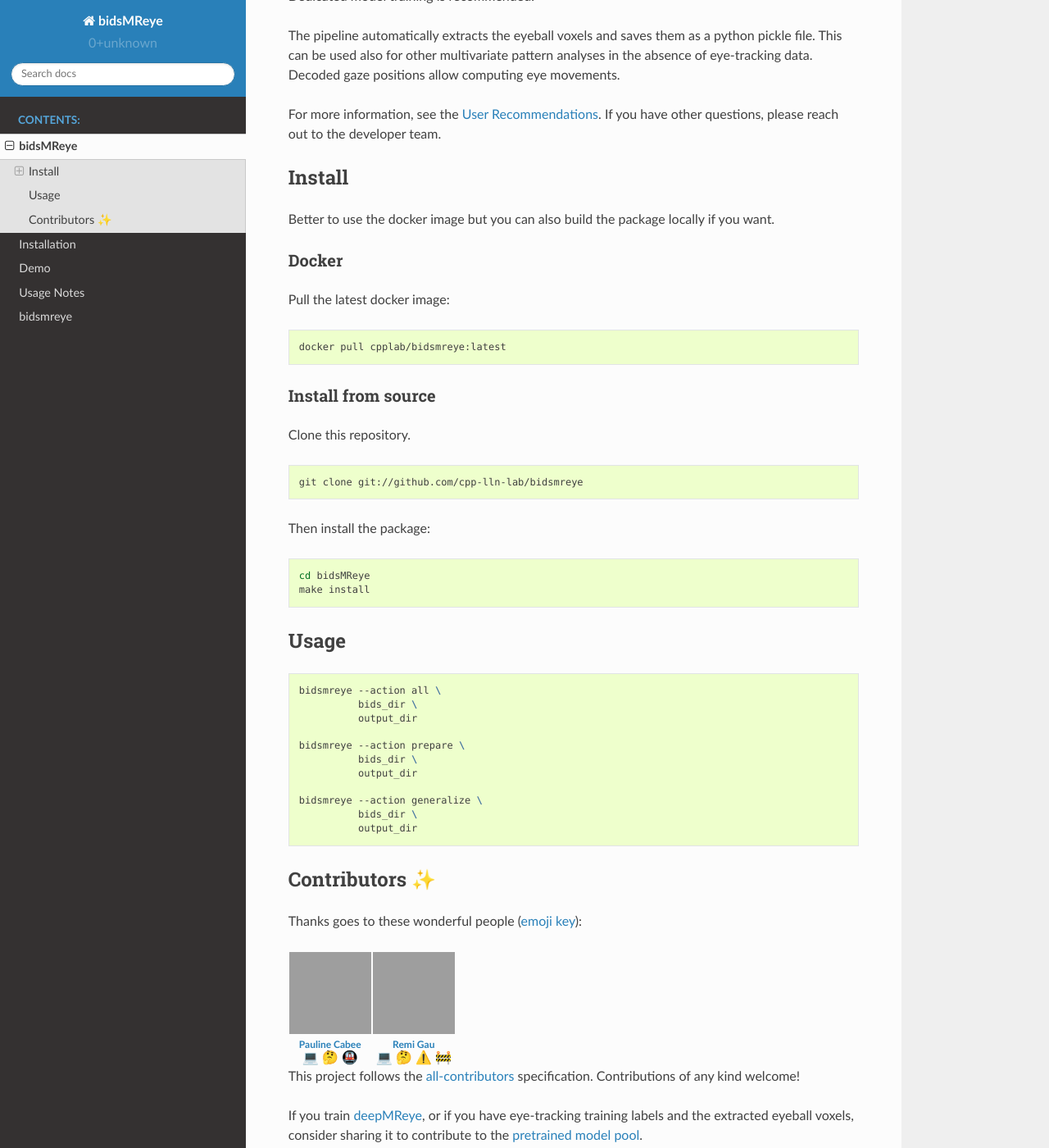
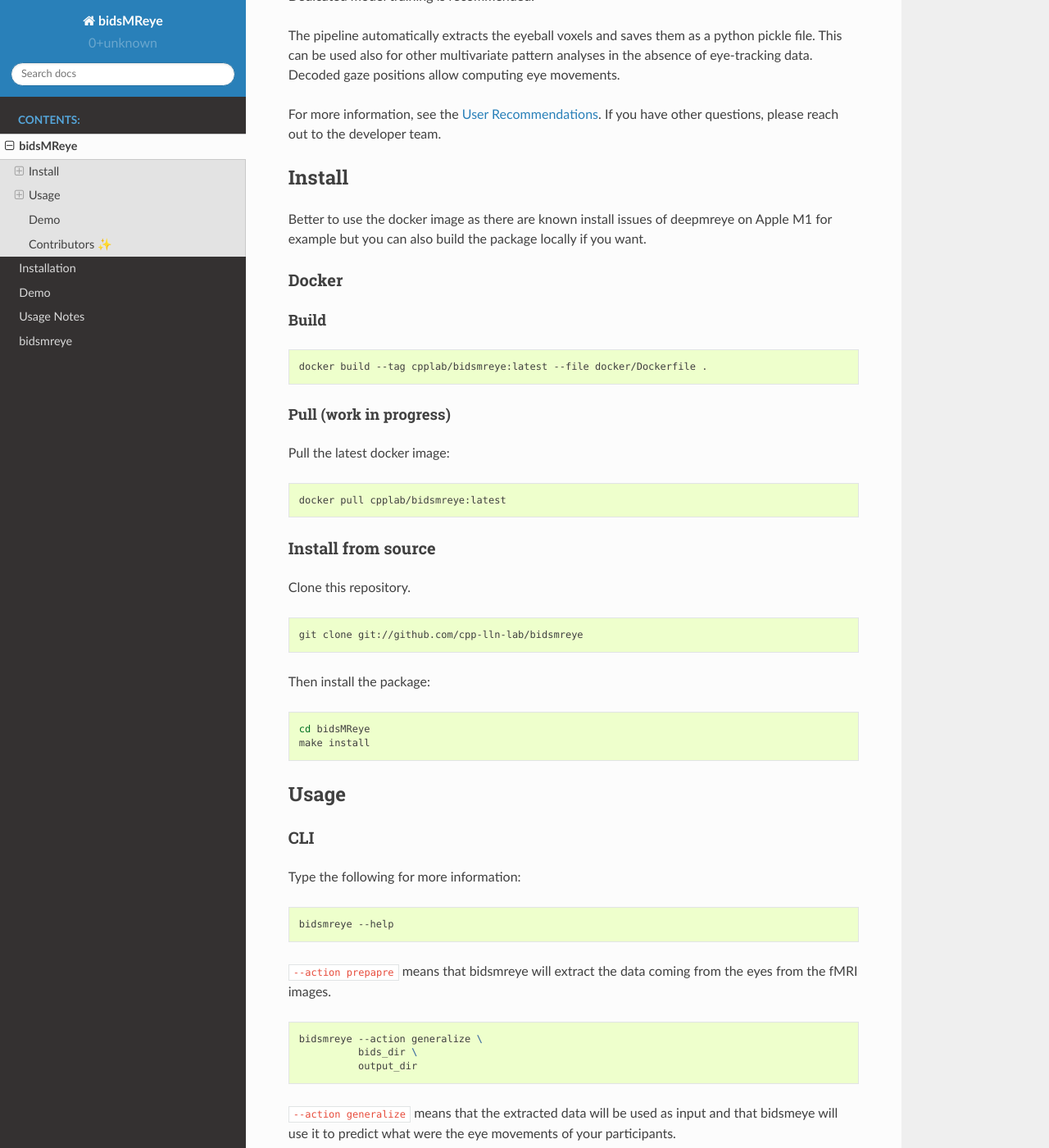
Before and after one commit to cpp-lln-lab/bidsMReye, a Sphinx documentation site: the page built from docs/source/readme.md, in a window 1280 px wide and 1400 px high, scrolled down 416 px, cut to the strip 0-1400 px from the top of the window. Shown: the whole strip at 82% size. Built offline with Sphinx 7.4.7 and the Read the Docs theme 2.0.0, drawn with Linux system fonts in a browser that asks for light colours; some of the changed text lies outside the part shown; grey boxes are pictures that could not be loaded.

Commit message:
update doc

````diff
--- a/README.md
+++ b/README.md
@@ -9,22 +9,44 @@
 
 # bidsMReye
 
-BIDS app for decoding gaze position from the eyeball MR-signal using [deepMReye](https://github.com/DeepMReye/DeepMReye) ([1](https://doi.org/10.1038/s41593-021-00947-w)).
+BIDS app for decoding gaze position from the eyeball MR-signal using
+[deepMReye](https://github.com/DeepMReye/DeepMReye)
+([1](https://doi.org/10.1038/s41593-021-00947-w)).
 
-To be used on preprocessed BIDS derivatives (e.g. [fMRIprep](https://github.com/nipreps/fmriprep) outputs). No eye-tracking data required.
+To be used on preprocessed BIDS derivatives (e.g.
+[fMRIprep](https://github.com/nipreps/fmriprep) outputs). No eye-tracking data
+required.
 
-By default, bidsMReye uses a [pre-trained version](https://osf.io/23t5v) of [deepMReye](https://github.com/DeepMReye/DeepMReye) trained on 5 datasets incl. guided fixations ([2](https://doi.org/10.1038/sdata.2017.181)), smooth pursuit ([3](https://doi.org/10.1016/j.neuroimage.2018.04.012),[4](https://doi.org/10.1101/2021.08.03.454928),[5](https://doi.org/10.1038/s41593-017-0050-8)) and free viewing ([6](https://doi.org/10.1038/s41593-017-0049-1)). Other pretrained versions are optional. Dedicated model training is recommended.
+By default, bidsMReye uses a [pre-trained version](https://osf.io/23t5v) of
+[deepMReye](https://github.com/DeepMReye/DeepMReye) trained on 5 datasets incl.
+guided fixations ([2](https://doi.org/10.1038/sdata.2017.181)), smooth pursuit
+([3](https://doi.org/10.1016/j.neuroimage.2018.04.012),[4](https://doi.org/10.1101/2021.08.03.454928),[5](https://doi.org/10.1038/s41593-017-0050-8))
+and free viewing ([6](https://doi.org/10.1038/s41593-017-0049-1)). Other
+pretrained versions are optional. Dedicated model training is recommended.
 
-The pipeline automatically extracts the eyeball voxels and saves them as a python pickle file. This can be used also for other multivariate pattern analyses in the absence of eye-tracking data. Decoded gaze positions allow computing eye movements.
+The pipeline automatically extracts the eyeball voxels and saves them as a
+python pickle file. This can be used also for other multivariate pattern
+analyses in the absence of eye-tracking data. Decoded gaze positions allow
+computing eye movements.
 
-For more information, see the [User Recommendations](https://deepmreye.slite.com/p/channel/MUgmvViEbaATSrqt3susLZ/notes/kKdOXmLqe). If you have other questions, please reach out to the developer team.
+For more information, see the
+[User Recommendations](https://deepmreye.slite.com/p/channel/MUgmvViEbaATSrqt3susLZ/notes/kKdOXmLqe).
+If you have other questions, please reach out to the developer team.
 
 ## Install
 
-Better to use the docker image but you can also build the package locally if you
-want.
+Better to use the docker image as there are known install issues of deepmreye on
+Apple M1 for example but you can also build the package locally if you want.
 
 ### Docker
+
+#### Build
+
+```bash
+docker build --tag cpplab/bidsmreye:latest --file docker/Dockerfile .
+```
+
+#### Pull (work in progress)
 
 Pull the latest docker image:
 
@@ -49,19 +71,37 @@ make install
 
 ## Usage
 
+### CLI
+
+Type the following for more information:
+
 ```bash
-bidsmreye --action all \
-          bids_dir \
-          output_dir
+bidsmreye --help
+```
 
-bidsmreye --action prepare \
-          bids_dir \
-          output_dir
+`--action prepapre` means that bidsmreye will extract the data coming from the
+eyes from the fMRI images.
 
+```bash
 bidsmreye --action generalize \
           bids_dir \
           output_dir
 ```
+
+`--action generalize` means that the extracted data will be used as input and
+that bidsmeye will use it to predict what were the eye movements of your
+participants.
+
+```bash
+# all does "prepare" then "generalize"
+bidsmreye --action all \
+          bids_dir \
+          output_dir
+```
+
+## Demo
+
+Please look up the [documentation](https://bidsmreye.readthedocs.io/en/latest/demo.html)
 
 ## Contributors ✨
 
@@ -87,4 +127,6 @@ This project follows the
 [all-contributors](https://github.com/all-contributors/all-contributors)
 specification. Contributions of any kind welcome!
 
-If you train [deepMReye](https://github.com/DeepMReye/DeepMReye), or if you have eye-tracking training labels and the extracted eyeball voxels, consider sharing it to contribute to the [pretrained model pool](https://osf.io/mrhk9/).
+If you train [deepMReye](https://github.com/DeepMReye/DeepMReye), or if you have
+eye-tracking training labels and the extracted eyeball voxels, consider sharing
+it to contribute to the [pretrained model pool](https://osf.io/mrhk9/).
````
Also changed, not shown: docs/source/demo.md (+13 -14 lines), 2 other files.
